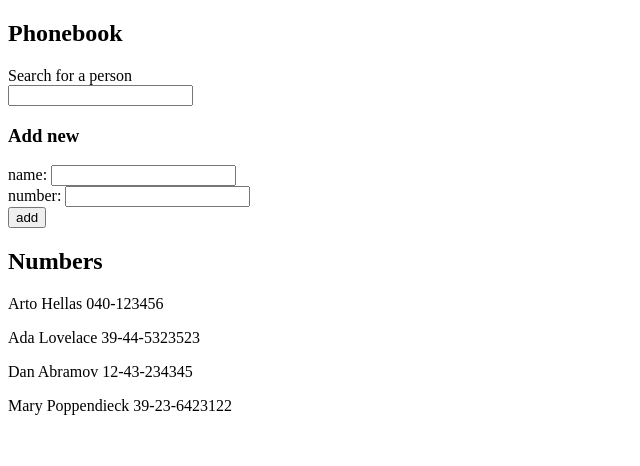
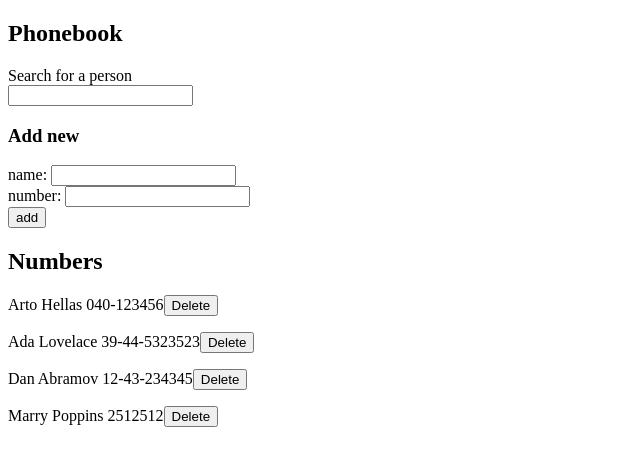
Before and after one commit to vitoriovarbanov/FullStackOpen2021, a React (Create React App) app in the folder part2/: page / in a window 1280 px wide. Shown: the top 466 px of the page, without its empty margins (0-640 px from the left). Built offline with nearby package versions, Linux system fonts and the light colour scheme; data requests are answered from the project's data file.

Commit message:
added 2.15-2.17

```diff
--- a/part2/db.json
+++ b/part2/db.json
@@ -1,5 +1,5 @@
 {
-  "persons":[
+  "persons": [
     {
       "name": "Arto Hellas",
       "number": "040-123456",
@@ -16,8 +16,8 @@
       "id": 3
     },
     {
-      "name": "Mary Poppendieck",
-      "number": "39-23-6423122",
+      "name": "Marry Poppins",
+      "number": "2512512",
       "id": 4
     }
   ]
--- a/part2/src/App.js
+++ b/part2/src/App.js
@@ -1,5 +1,5 @@
 import React, { useState, useEffect } from 'react'
-import axios from 'axios'
+//import axios from 'axios'
 
 ///// 1
 
@@ -70,6 +70,8 @@ import Persons from './components/Phonebook/Persons'
 import Search from './components/Phonebook/Search'
 import PersonForm from './components/Phonebook/PersonForm'
 
+import phonebookAPI from './services/phonebookAPI'
+
 const App = () => {
   const [persons, setPersons] = useState([])
   const [newName, setNewName] = useState('')
@@ -77,15 +79,16 @@ const App = () => {
   const [searchTerm, setSearchTerm] = useState('')
   const [searchRes, setSearchRes] = useState([])
 
-  useEffect(() => {
-    axios
-      .get('http://localhost:3001/persons')
-      .then(res => {
-        const data = res.data
+  useEffect(() => initialLoad(), [])
+
+  const initialLoad = () => {
+    phonebookAPI
+      .getAll()
+      .then(data => {
         setPersons(data)
         setSearchRes(data)
       })
-  }, [])
+  }
 
   const handleSearchTerm = (e) => {
     setSearchTerm(e.target.value || '')
@@ -104,10 +107,29 @@ const App = () => {
     if (duplicatePersons) {
       window.alert(`${personObject.name} is already added to phonebook`)
     } else {
-      setPersons(persons.concat(personObject))
+      phonebookAPI
+        .addPersonToPhonebook(personObject)
+        .then(data => {
+          console.log(data)
+          setPersons(persons.concat(data))
+          setSearchRes(persons.concat(data))
+        })
       setNewName('')
       setNewNumber('')
     }
+  }
+
+  const deleteContact = (id, name) => {
+    window.confirm(`Delete ${name}?`)
+    phonebookAPI
+      .deletePerson(id)
+      .then(data => {
+        initialLoad()
+        /* setPersons(persons)
+        setSearchRes(persons) */
+        console.log(`Entry successfully deleted!`)
+      })
+      .catch(err => console.log(err))
   }
 
   const handleNameChange = (e) => {
@@ -137,7 +159,7 @@ const App = () => {
       <h2>Numbers</h2>
       <div>
         {searchRes.map(person => {
-          return <Persons key={person.name} person={person} />
+          return <Persons key={person.id} person={person} deleteContact={() => deleteContact(person.id, person.name)} />
         })}
       </div>
     </div>
--- a/part2/src/components/Phonebook/PersonForm.js
+++ b/part2/src/components/Phonebook/PersonForm.js
@@ -1,6 +1,6 @@
 import React from 'react'
 
-const PersonForm = ({ addPerson, personName, personNumber,handleNameChange,handleNumberChange }) => {
+const PersonForm = ({ addPerson, personName, personNumber, handleNameChange, handleNumberChange }) => {
 
     return (
         <>
--- a/part2/src/components/Phonebook/Persons.js
+++ b/part2/src/components/Phonebook/Persons.js
@@ -1,10 +1,11 @@
 import React from 'react'
 
-const Persons = ({person}) => {
+const Persons = ({ person, deleteContact }) => {
+
   return (
-   <>
-      <p>{person.name} {person.number}</p>
-   </>
+    <>
+      <p>{person.name} {person.number}<button value={person.id} key={person.id} onClick={deleteContact}>Delete</button></p>
+    </>
   )
 }
 
--- /dev/null
+++ b/part2/src/services/phonebookAPI.js
@@ -0,0 +1,22 @@
+import axios from 'axios'
+
+const base_url = 'http://localhost:3001/persons'
+
+
+const getAll = () => {
+    const request = axios.get(base_url)
+    return request.then(res => res.data)
+}
+
+const addPersonToPhonebook = (personObj) => {
+    const request = axios.post(base_url, personObj)
+    return request.then(res => res.data)
+}
+
+const deletePerson = (id) => {
+    const request = axios.delete(`${base_url}/${id}`)
+    return request.then(res=>res.data)
+}
+
+
+export default { getAll, addPersonToPhonebook, deletePerson }
```
